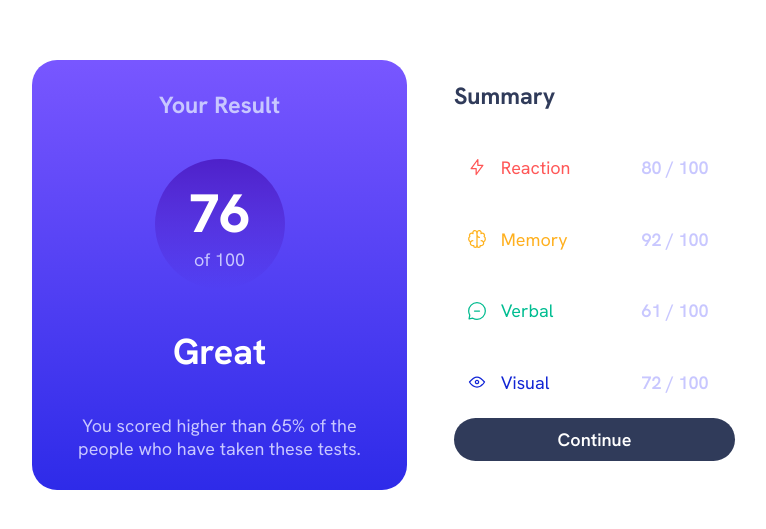
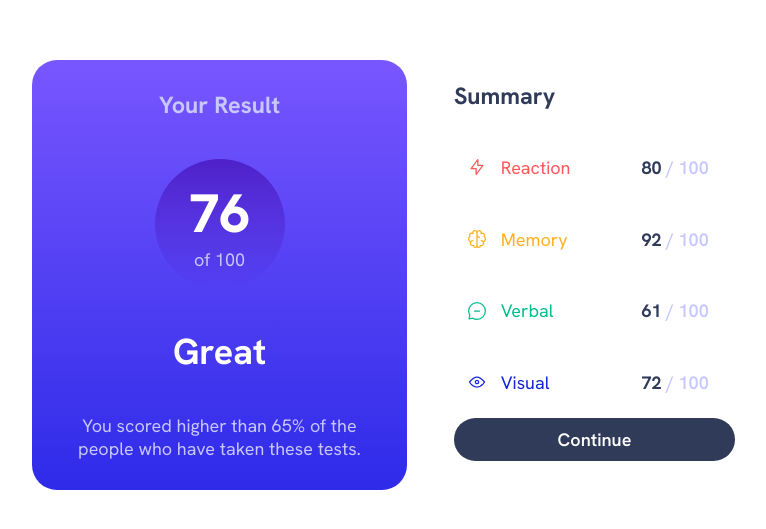
Before and after one commit to ussi-alok/frontend-mentor-results-summary, a plain HTML site: page index.html in a window 1280 px wide. Shown: the part 125-654 px from the top of the page, without its empty margins (233-999 px from the left). Drawn offline with Linux system fonts and the light colour scheme.

Commit message:
Span element added for styling

```diff
--- a/index.html
+++ b/index.html
@@ -31,22 +31,22 @@
       <div class="reaction">
         <img src="./assets/images/icon-reaction.svg" alt="" srcset="">
         <p>Reaction</p>
-        <p>80 / 100</p>
+        <p><span>80</span>  / 100</p>
       </div>
       <div class="memory">
         <img src="./assets/images/icon-memory.svg" alt="" srcset="">
         <p>Memory</p>
-        <p>92 / 100</p>
+        <p><span>92</span>  / 100</p>
       </div>
       <div class="verbal">
         <img src="./assets/images/icon-verbal.svg" alt="" srcset="">
         <p>Verbal</p>
-        <p>61 / 100</p>
+        <p><span>61</span>  / 100</p>
       </div>
       <div class="visual">
         <img src="./assets/images/icon-visual.svg" alt="" srcset="">
         <p>Visual</p>
-        <p>72 / 100</p>
+        <p><span>72</span>  / 100</p>
       </div>
       <button type="button" class="button">Continue</button>
     </section>
```
